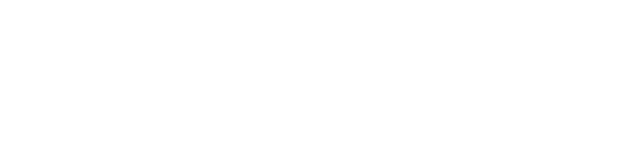
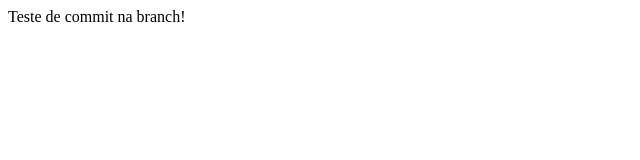
Before and after one commit to jeanfbd/aulagit, a plain HTML site: page index.html in a window 1280 px wide. Shown: the whole page, without its empty margins (0-640 px from the left). Drawn offline with Linux system fonts and the light colour scheme.

Commit message:
Add no body!

```diff
--- a/index.html
+++ b/index.html
@@ -3,5 +3,6 @@
 	<title>Página WEB</title>
 </head>
 <body>
+Teste de commit na branch!
 </body>
 </html>
```
